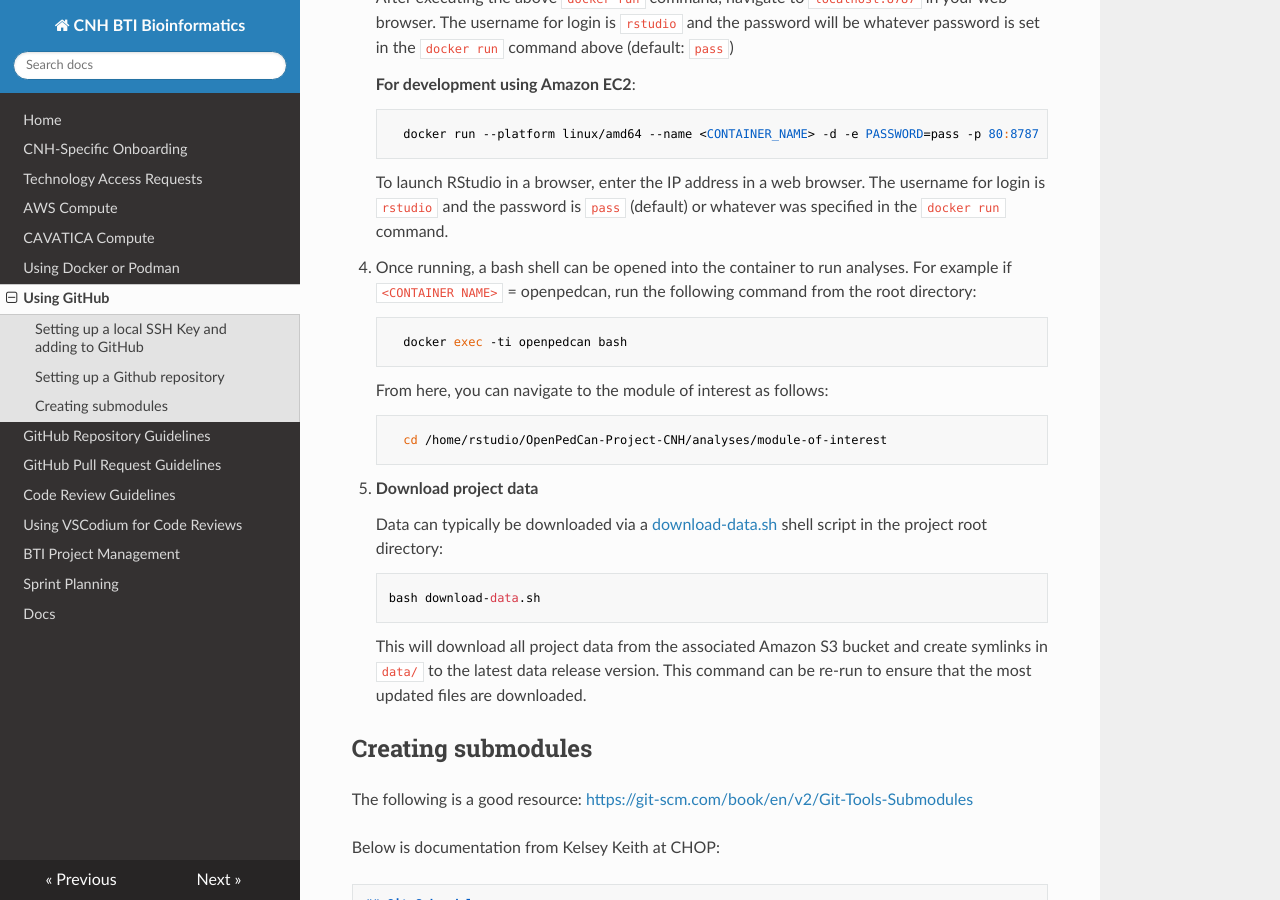
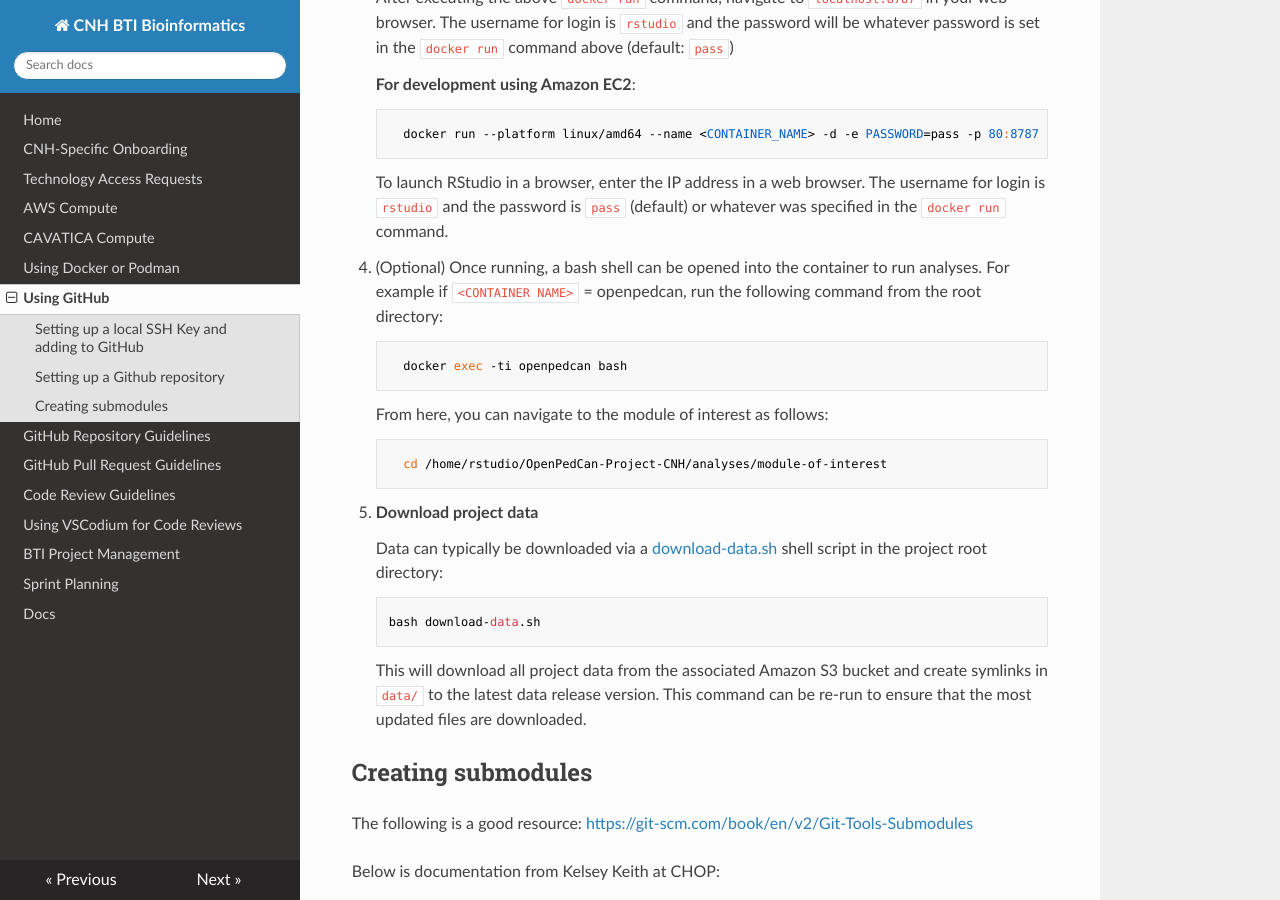
Before and after one commit to childrens-bti/bti-bfx-docs, an MkDocs documentation site: the page built from docs/github-general.md, in a window 1280 px wide and 900 px high, scrolled down 994 px. Built offline with MkDocs 1.6.1, drawn with Linux system fonts in a browser that asks for light colours; nearby versions of some CDN libraries.

Commit message:
specify exec step optional

```diff
--- a/docs/github-general.md
+++ b/docs/github-general.md
@@ -45,7 +45,7 @@ Add this new SSH key to your profile in GitHub by following [these instructions]
 
       To launch RStudio in a browser, enter the IP address in a web browser. The username for login is `rstudio` and the password is `pass` (default) or whatever was specified in the `docker run` command.
 
-4. Once running, a bash shell can be opened into the container to run analyses. For example if `<CONTAINER NAME>` = openpedcan, run the following command from the root directory:
+4. (Optional) Once running, a bash shell can be opened into the container to run analyses. For example if `<CONTAINER NAME>` = openpedcan, run the following command from the root directory:
 
           docker exec -ti openpedcan bash
 
```
